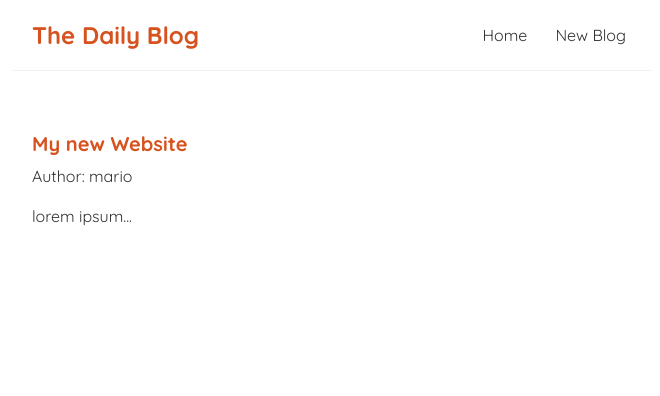
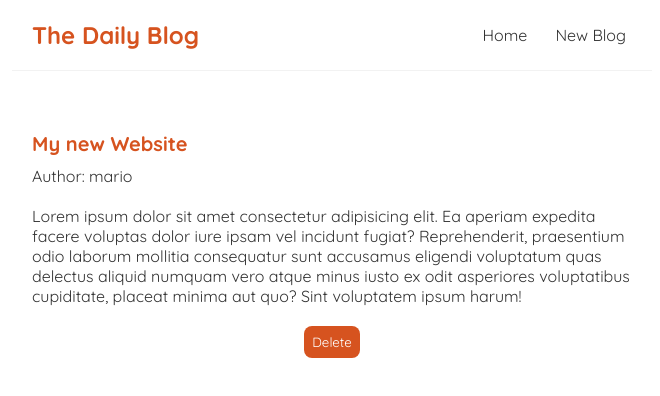
Before and after one commit to Prog-Faiz/blog-app, a React (Create React App) app: page /blogs/1 in a window 1280 px wide. Shown: the top 396 px of the page, without its empty margins (308-968 px from the left). Built offline with nearby package versions, Linux system fonts and the light colour scheme; data requests are answered from the project's data file.

Commit message:
added features - programmatic redirects, deleting blogsand created a 404 page

```diff
--- a/data/db.json
+++ b/data/db.json
@@ -2,25 +2,19 @@
   "blogs": [
     {
       "title": "My new Website",
-      "body": "lorem ipsum...",
+      "body": "Lorem ipsum dolor sit amet consectetur adipisicing elit. Ea aperiam expedita facere voluptas dolor iure ipsam vel incidunt fugiat? Reprehenderit, praesentium odio laborum mollitia consequatur sunt accusamus eligendi voluptatum quas delectus aliquid numquam vero atque minus iusto ex odit asperiores voluptatibus cupiditate, placeat minima aut quo? Sint voluptatem ipsum harum!",
       "author": "mario",
       "id": 1
     },
     {
       "title": "Welcome party!",
-      "body": "lorem ipsum...",
+      "body": "Lorem ipsum dolor sit amet consectetur adipisicing elit. Ea aperiam expedita facere voluptas dolor iure ipsam vel incidunt fugiat? Reprehenderit, praesentium odio laborum mollitia consequatur sunt accusamus eligendi voluptatum quas delectus aliquid numquam vero atque minus iusto ex odit asperiores voluptatibus cupiditate, placeat minima aut quo? Sint voluptatem ipsum harum!",
       "author": "yoshi",
       "id": 2
     },
     {
-      "title": "Web dev top tips",
-      "body": "lorem ipsum...",
-      "author": "mario",
-      "id": 3
-    },
-    {
       "title": "Welcome president!",
-      "body": "lorem ipsum...",
+      "body": "Lorem ipsum dolor sit amet consectetur adipisicing elit. Ea aperiam expedita facere voluptas dolor iure ipsam vel incidunt fugiat? Reprehenderit, praesentium odio laborum mollitia consequatur sunt accusamus eligendi voluptatum quas delectus aliquid numquam vero atque minus iusto ex odit asperiores voluptatibus cupiditate, placeat minima aut quo? Sint voluptatem ipsum harum!",
       "author": "yoshi",
       "id": 4
     },
@@ -29,12 +23,6 @@
       "body": "1. Meat\n2. Paneer\n3. Banana Shake\n4. Chicken\n5. Bread ",
       "author": "Mario",
       "id": 5
-    },
-    {
-      "title": "aa",
-      "body": "bb",
-      "author": "Yoshi",
-      "id": 6
     }
   ]
 }
--- a/src/App.js
+++ b/src/App.js
@@ -3,6 +3,7 @@ import { BrowserRouter as Router, Route, Switch} from 'react-router-dom';
 import Home from './components/Home';
 import Create from './components/Create';
 import BlogDetails from './components/BlogDetails';
+import NotFound from './components/NotFound';
 
 function App() {
   return (
@@ -17,8 +18,11 @@ function App() {
             <Route path="/create">
               <Create />
             </Route>
-            <Route path="/">
+            <Route exact path="/">
               <Home />
+            </Route>
+            <Route path="*">
+              <NotFound />
             </Route>
           </Switch>
         </div>
--- a/src/components/BlogDetails.js
+++ b/src/components/BlogDetails.js
@@ -1,9 +1,18 @@
-import { useParams } from "react-router-dom";
+import { useHistory, useParams } from "react-router-dom";
 import useFetch from "./useFetch";
 
 const BlogDetails = () => {
     const { id } = useParams();
     const { data: blog, error, isLoading} = useFetch('http://localhost:8000/blogs/' + id);
+    const history = useHistory();
+
+    const handleClick = () => {
+        fetch('http://localhost:8000/blogs/' + blog.id, {
+            method: 'DELETE'
+        }).then(() => {
+            history.push("/");
+        })
+    }
 
     return (
         <div className="blogDetails">
@@ -14,6 +23,7 @@ const BlogDetails = () => {
                     <h2>{ blog.title }</h2>
                     <p>Author: { blog.author }</p>
                     <div>{ blog.body }</div>
+                    <button onClick={handleClick}>Delete</button>
                 </article>
             )}
         </div>
--- a/src/components/Create.js
+++ b/src/components/Create.js
@@ -1,10 +1,12 @@
 import { useState } from "react";
+import { useHistory } from "react-router-dom";
 
 const Create = () => {
     const [title, setTitle] = useState('');
     const [body, setBody] = useState('');
     const [author, setAuthor] = useState('Mario');
     const [isPending, setIsPending] = useState(false);
+    const history = useHistory();
 
     const handleSubmit = (event) => {
         event.preventDefault();
@@ -18,6 +20,7 @@ const Create = () => {
         }).then(() => {
             console.log('new blog added');
             setIsPending(false);
+            history.push("/");
         })
     };
 
--- /dev/null
+++ b/src/components/NotFound.js
@@ -0,0 +1,13 @@
+import { Link } from "react-router-dom";
+
+const NotFound = () => {
+    return (
+        <div className="notFound">
+            <h2>Sorry</h2>
+            <p>This page cannot be found.</p>
+            <Link to="/">Back to Homepage</Link>
+        </div>
+    );
+}
+
+export default NotFound;
--- a/src/index.css
+++ b/src/index.css
@@ -72,6 +72,17 @@
   margin: 20px 0;
 }
 
+.blogDetails button {
+  background-color: #d6531f;
+  color: #fff;
+  border: 0;
+  padding: 8px;
+  display: block;
+  margin: 8px auto;
+  border-radius: 8px;
+  cursor: pointer;
+}
+
 /* create new blog form */
 .create {
   max-width: 400px;
@@ -109,3 +120,18 @@
   border-radius: 8px;
   cursor: pointer;
 }
+
+/* 404 page */
+.notFound p {
+  margin-bottom: 16px;
+}
+
+.notFound a {
+  background-color: #d6531f;
+  color: #fff;
+  border: 0;
+  padding: 8px;
+  border-radius: 8px;
+  text-decoration: none;
+  cursor: pointer;
+}
```
